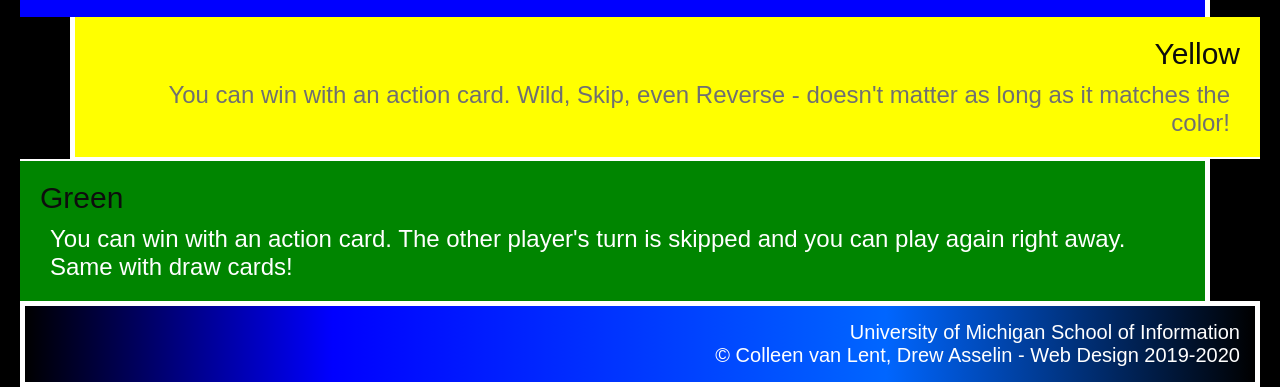
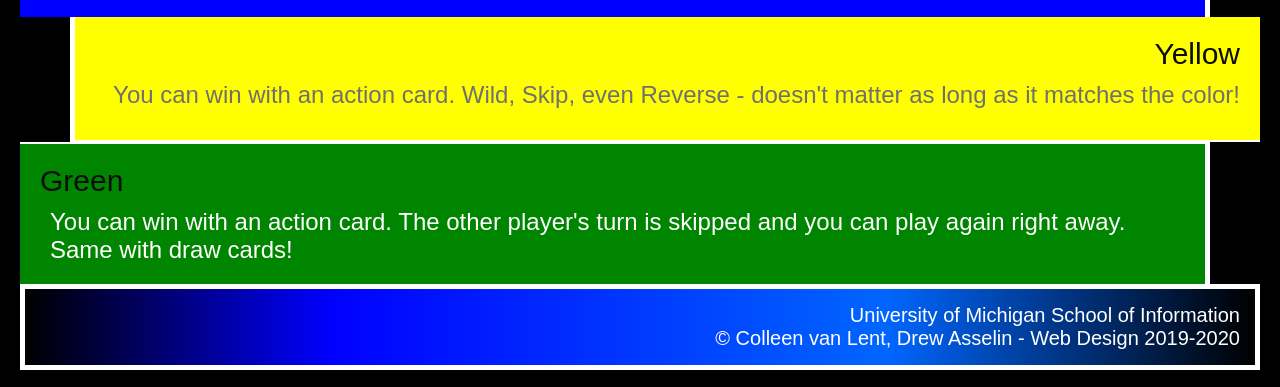
Before and after one commit to leo19971126/hw2-2023, a plain HTML site: page index.html in a window 1280 px wide. Shown: the part 745-1132 px from the top of the page. Drawn offline with Linux system fonts and the light colour scheme.

Commit message:
fix paragraph padding

```diff
--- a/css/style.css
+++ b/css/style.css
@@ -18,9 +18,7 @@ h2{
 
 p{
     font-size: 24px;
-    padding-top: 10px;
-    padding-bottom: 10px;
-    padding: 10px 10px 0 10px;
+    padding: 10px 0 0 10px;
 }
 
 img{
```
